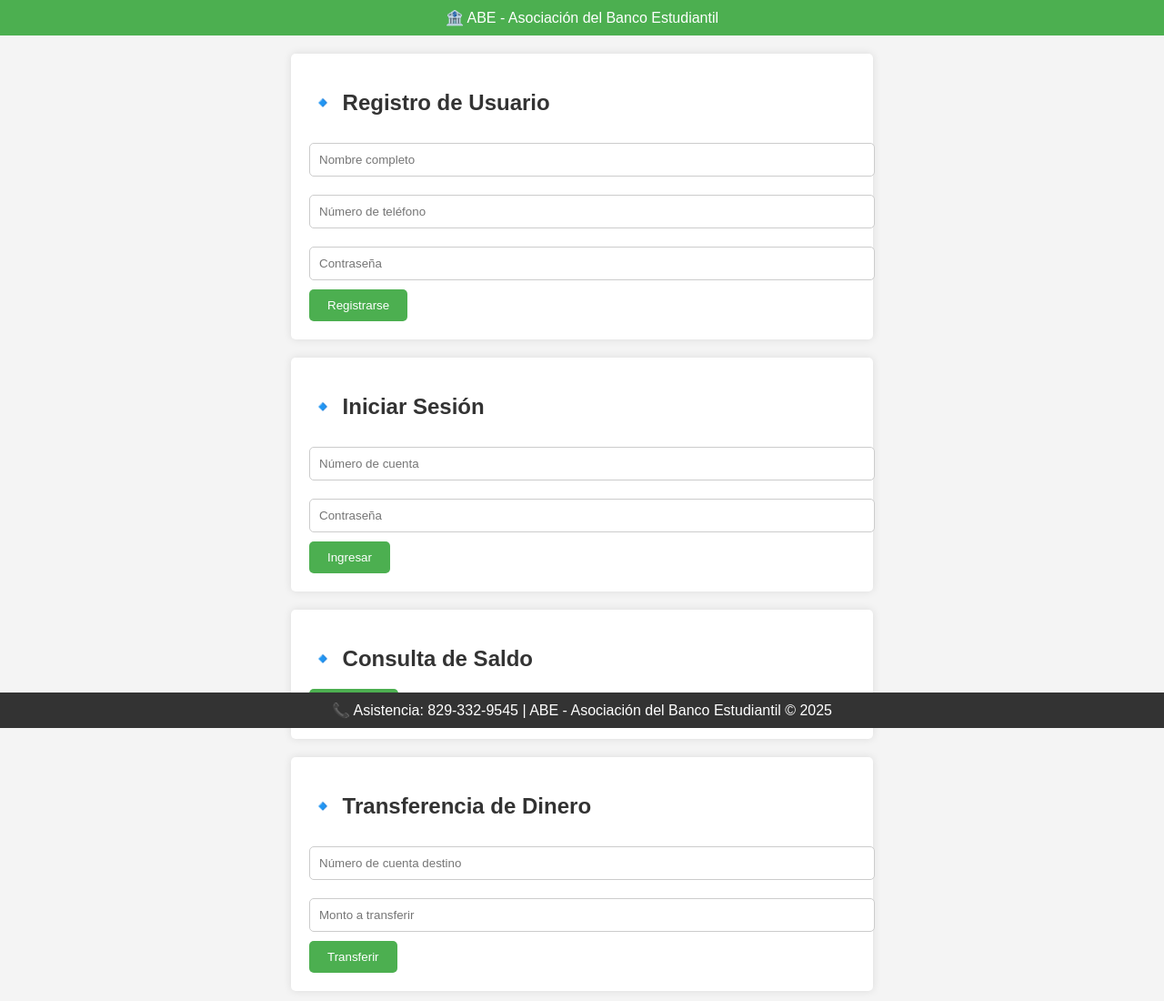
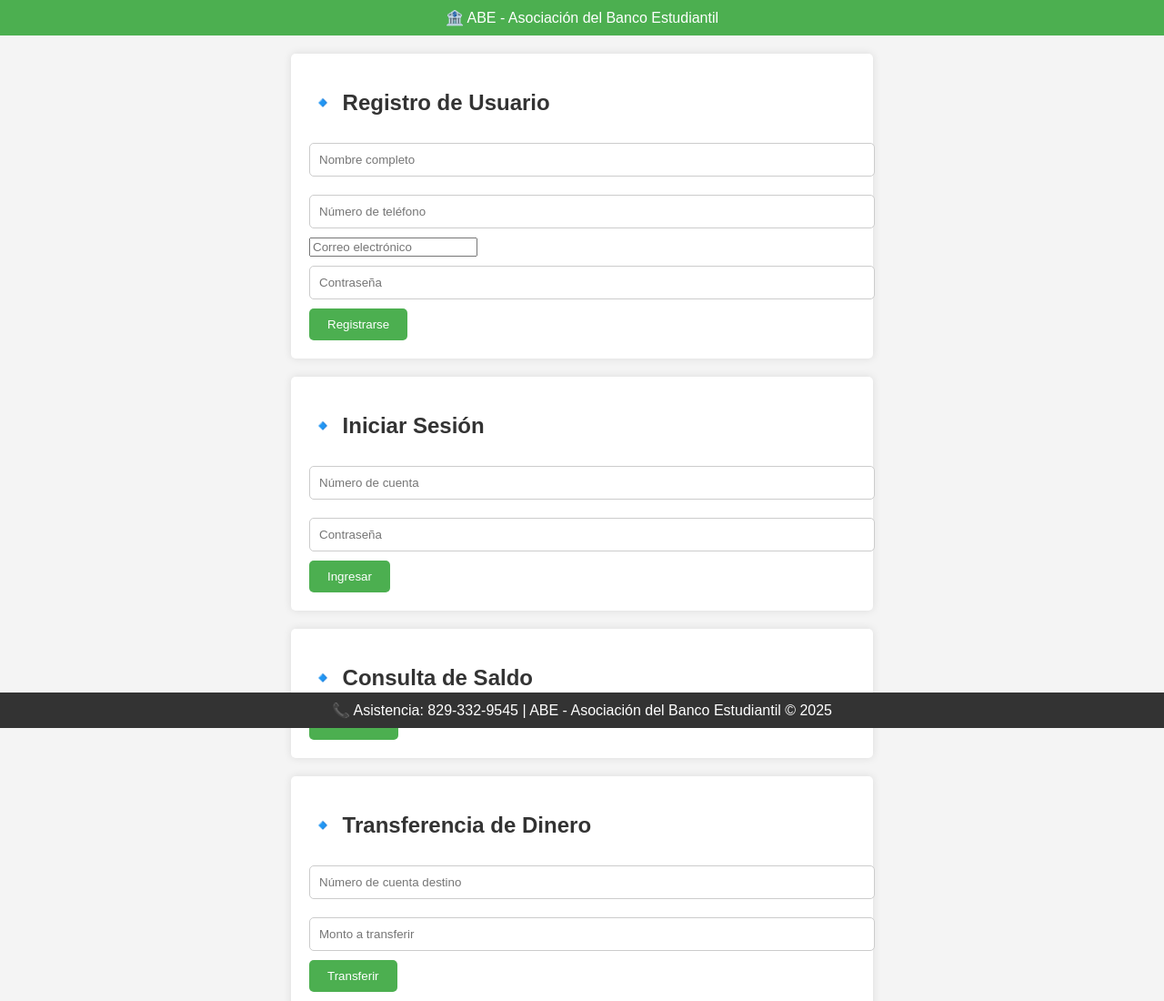
Before and after one commit to Jhonnio1978/Asociacion-del-banco-estudiantil-ABE-, a plain HTML site: page index.html in a window 1280 px wide. Shown: the top 1100 px of the page at 91% size. Drawn offline with Linux system fonts and the light colour scheme.

Commit message:
Update index.html

```diff
--- a/index.html
+++ b/index.html
@@ -19,6 +19,7 @@
         <h2>🔹 Registro de Usuario</h2>
         <input type="text" id="nombre" placeholder="Nombre completo">
         <input type="text" id="telefono" placeholder="Número de teléfono">
+        <input type="email" id="correo" placeholder="Correo electrónico"> <!-- Nuevo campo de correo electrónico -->
         <input type="password" id="contraseña" placeholder="Contraseña">
         <button onclick="registrarUsuario()">Registrarse</button>
         <div id="resultadoRegistro"></div>
```
